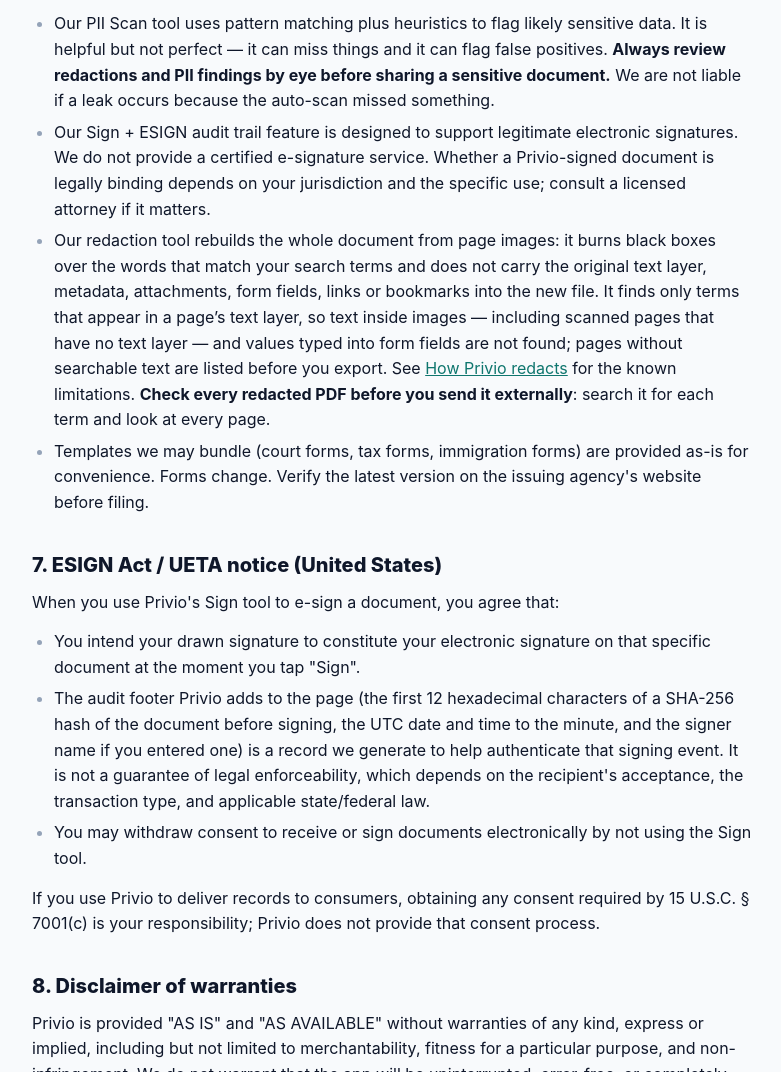
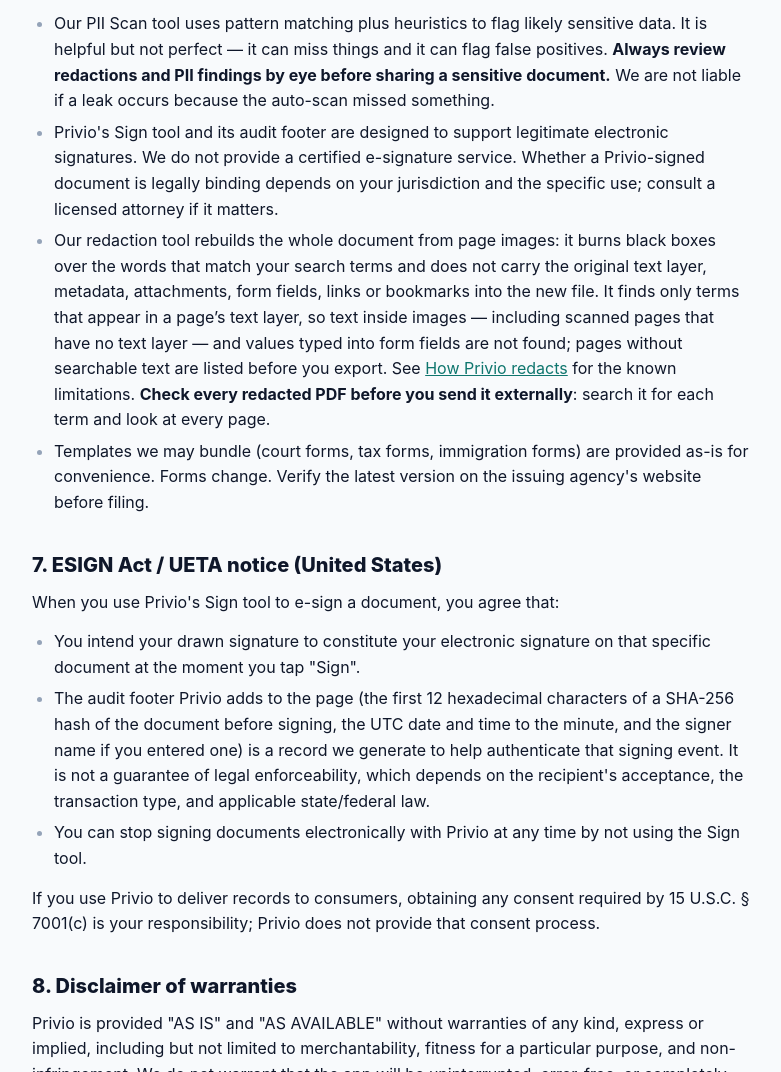
Before and after one commit to mustafasalimerek-bit/pdfprivio-legal, a plain HTML site: page terms/index.html in a window 1280 px wide. Shown: the part 2512-3584 px from the top of the page, without its empty margins (248-1029 px from the left). Drawn offline with Linux system fonts and the light colour scheme.

Commit message:
Terms §6/§7, landing: Sign wording claims nothing Privio does not do
- §7: "You may withdraw consent to receive or sign documents
  electronically" implied Privio delivers documents to the user. It now
  says you can stop signing electronically with Privio at any time by
  not using the Sign tool.
- §6: "Our Sign + ESIGN audit trail feature" used ESIGN as a product
  name, which reads as a compliance claim; the feature is a footer with
  the first 12 hex characters of the pre-signing SHA-256, the UTC minute
  and the signer name. It now reads "Privio's Sign tool and its audit
  footer".
- Landing tool list: "ESIGN-style audit footer" becomes "Signature with
  an audit footer" for the same reason (PdfSignService draws the footer
  on every signature).

The §7 heading and the "ESIGN notice" references to it stay: they name
the notice, not a compliance status. Terms "Last updated" is already
2026-11-08.

Co-Authored-By: Claude Opus 5.5 <noreply@anthropic.com>

```diff
--- a/terms/index.html
+++ b/terms/index.html
@@ -234,7 +234,7 @@
     <p>In particular:</p>
     <ul>
       <li>Our PII Scan tool uses pattern matching plus heuristics to flag likely sensitive data. It is helpful but not perfect — it can miss things and it can flag false positives. <strong>Always review redactions and PII findings by eye before sharing a sensitive document.</strong> We are not liable if a leak occurs because the auto-scan missed something.</li>
-      <li>Our Sign + ESIGN audit trail feature is designed to support legitimate electronic signatures. We do not provide a certified e-signature service. Whether a Privio-signed document is legally binding depends on your jurisdiction and the specific use; consult a licensed attorney if it matters.</li>
+      <li>Privio's Sign tool and its audit footer are designed to support legitimate electronic signatures. We do not provide a certified e-signature service. Whether a Privio-signed document is legally binding depends on your jurisdiction and the specific use; consult a licensed attorney if it matters.</li>
       <li>Our redaction tool rebuilds the whole document from page images: it burns black boxes over the words that match your search terms and does not carry the original text layer, metadata, attachments, form fields, links or bookmarks into the new file. It finds only terms that appear in a page’s text layer, so text inside images — including scanned pages that have no text layer — and values typed into form fields are not found; pages without searchable text are listed before you export. See <a href="../redaction/">How Privio redacts</a> for the known limitations. <strong>Check every redacted PDF before you send it externally</strong>: search it for each term and look at every page.</li>
       <li>Templates we may bundle (court forms, tax forms, immigration forms) are provided as-is for convenience. Forms change. Verify the latest version on the issuing agency's website before filing.</li>
     </ul>
@@ -244,7 +244,7 @@
     <ul>
       <li>You intend your drawn signature to constitute your electronic signature on that specific document at the moment you tap "Sign".</li>
       <li>The audit footer Privio adds to the page (the first 12 hexadecimal characters of a SHA-256 hash of the document before signing, the UTC date and time to the minute, and the signer name if you entered one) is a record we generate to help authenticate that signing event. It is not a guarantee of legal enforceability, which depends on the recipient's acceptance, the transaction type, and applicable state/federal law.</li>
-      <li>You may withdraw consent to receive or sign documents electronically by not using the Sign tool.</li>
+      <li>You can stop signing documents electronically with Privio at any time by not using the Sign tool.</li>
     </ul>
     <p>If you use Privio to deliver records to consumers, obtaining any consent required by 15 U.S.C. § 7001(c) is your responsibility; Privio does not provide that consent process.</p>
 
```
Also changed, not shown: index.html (+1 -1 lines).
